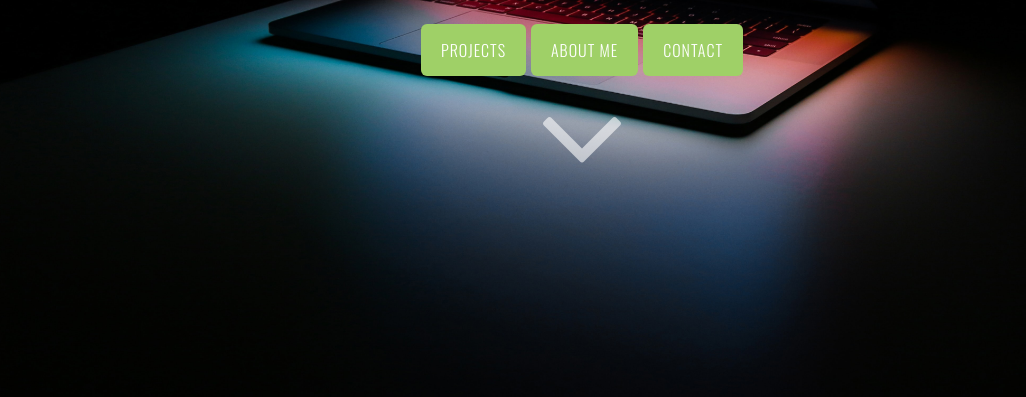
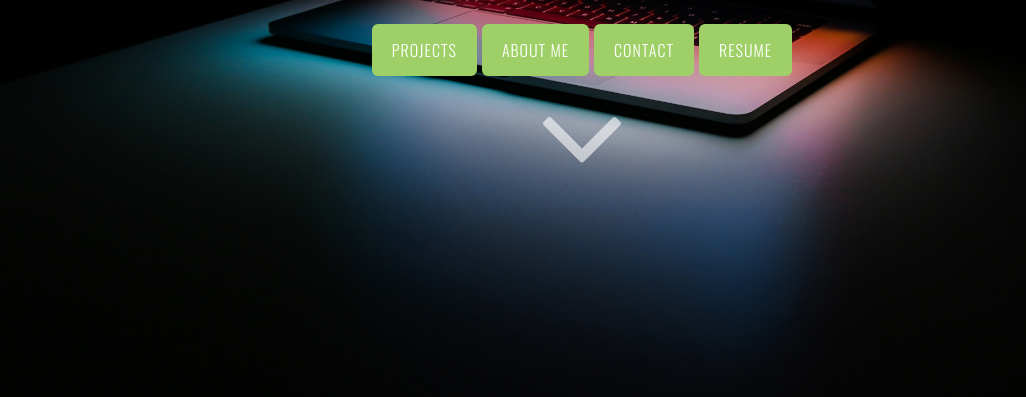
Before and after one commit to zkhalido/zkhalido.github.io, a plain HTML site: page index.html in a window 1280 px wide. Shown: the part 400-797 px from the top of the page, without its empty margins (58-1084 px from the left). Drawn offline with nearby package versions, Linux system fonts and the light colour scheme.

Commit message:
adding resume

```diff
--- a/index.html
+++ b/index.html
@@ -84,6 +84,8 @@
                  <a class='btn site-menu' data-title-anchor='about-me'>About Me</a>
 
                  <a class='btn site-menu' data-title-anchor='contact'>Contact</a>
+
+                 <a class='btn site-menu' href="#Resume/Zack_Resume.pdf">Resume</a>
 
             <i id='header-arrow' class="fa fa-angle-down"></i>
         </div>
```
Also changed, not shown: 1 other file.
